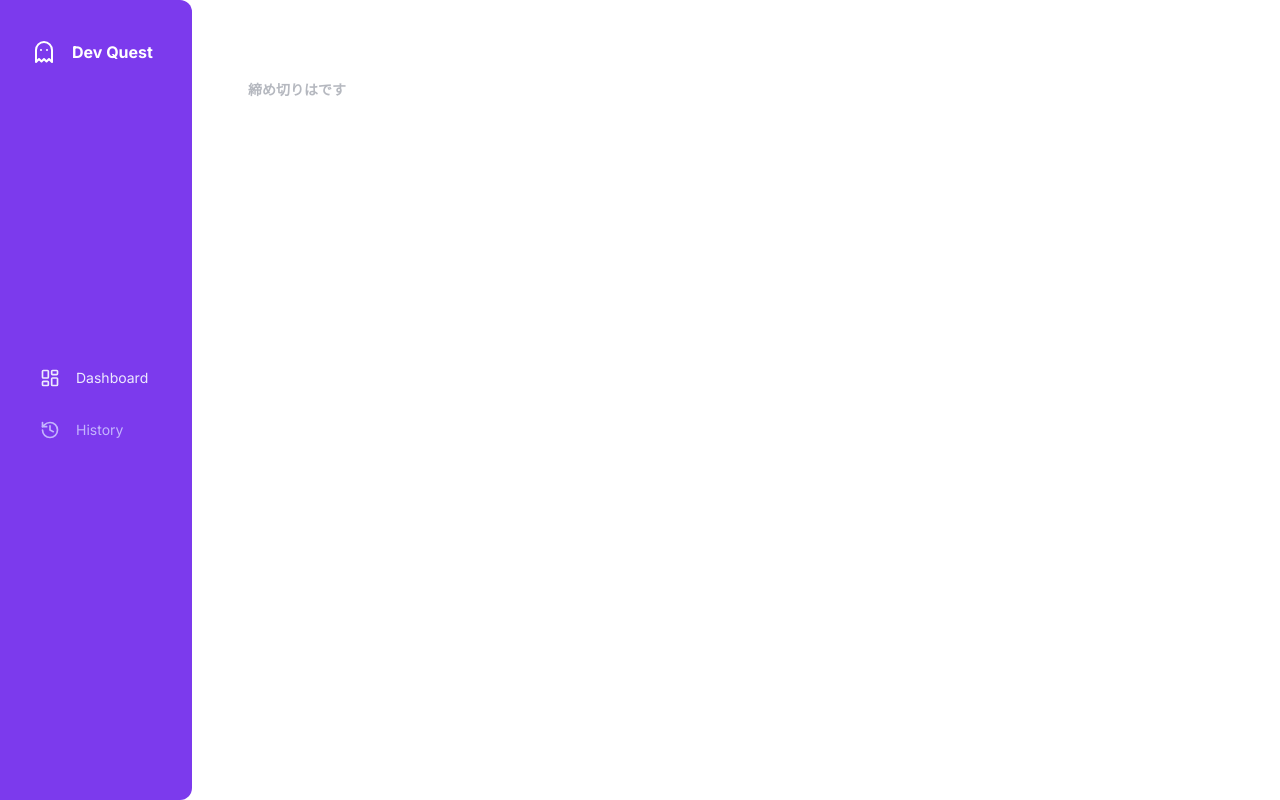
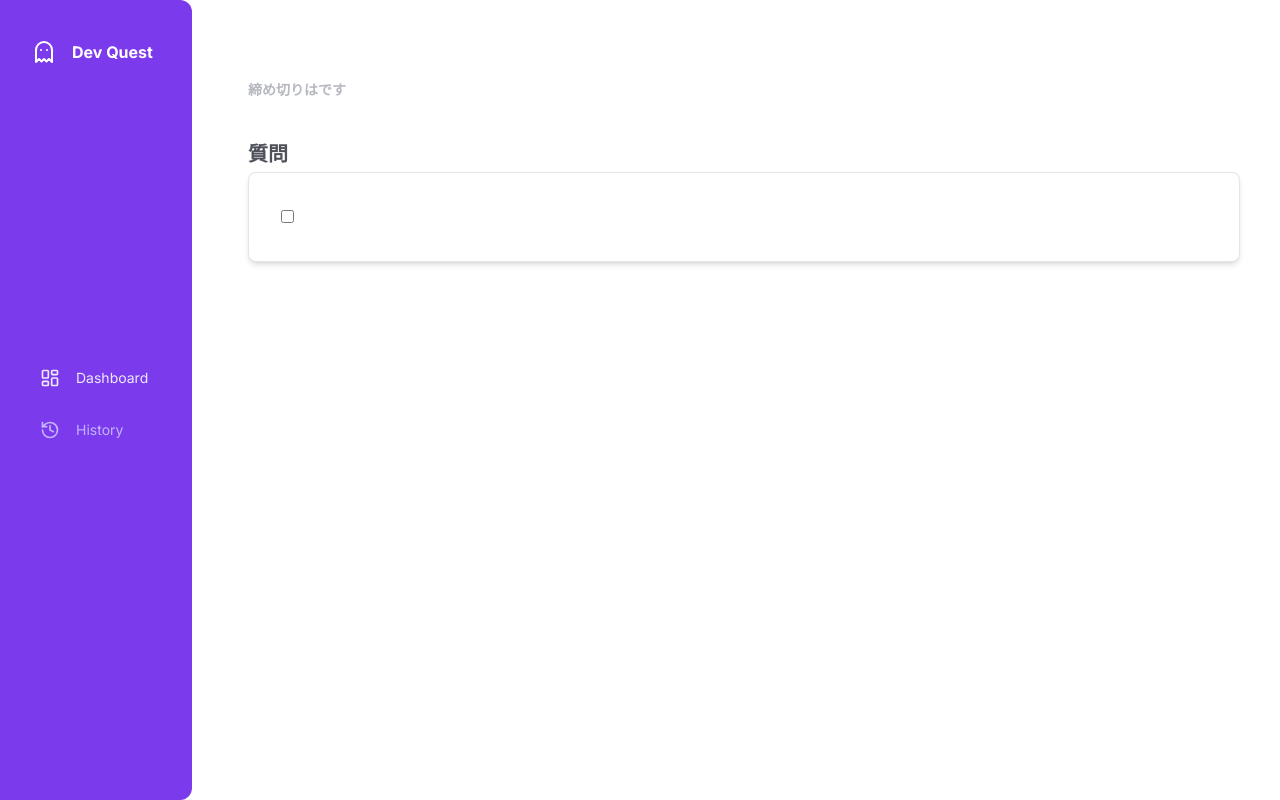
Before and after one commit to SomaTakata/dev-quest-nova, a Next.js app: page /dashboard/1 in a window 1280 px wide. Built offline with nearby package versions, Linux system fonts and the light colour scheme; no server answers.

Commit message:
Card の編集

```diff
--- a/app/(dashboard)/dashboard/[id]/page.tsx
+++ b/app/(dashboard)/dashboard/[id]/page.tsx
@@ -5,6 +5,7 @@ import NavBar from "../../_components/NavBar";
 import EditorBoardHeader from "./_components/EditorBoardTitle";
 import { DataContext } from "../../layout";
 import { usePathname } from "next/navigation";
+import { Progress } from "@/components/ui/progress";
 interface ProjectItem {
   id: string;
   companyName: string;
@@ -31,10 +32,24 @@ const page = () => {
     <div className="h-full w-full flex relative">
       <SideBar />
       <NavBar />
-      <div className="z-10 w-full h-full ml-52 pt-10  ">
-        <div className="p-10   flex flex-col">
+      <div className="z-10 w-full  h-full ml-52 pt-10  ">
+        <div className="p-10 flex flex-col">
           {/* 上部タイトルとアイコン */}
-          <EditorBoardHeader companyName={filteredProjects[0]?.companyName} />
+          <EditorBoardHeader
+            companyName={filteredProjects[0]?.companyName}
+            deadline={filteredProjects[0]?.deadline}
+          />
+          <div className="h-10 w-full " />
+          <div className="">
+            <p className="text-foreground/70 text-xl font-bold mb-1">質問</p>
+            <div className=" w-full p-8 rounded-lg border border-card-foreground/10 bg-card  shadow-md">
+              <div>
+                <input type="checkbox"></input>
+              </div>
+              <div></div>
+              <div></div>
+            </div>
+          </div>
         </div>
       </div>
     </div>
--- a/app/(dashboard)/dashboard/_components/Card.tsx
+++ b/app/(dashboard)/dashboard/_components/Card.tsx
@@ -24,7 +24,7 @@ const Card = ({ companyName, deadline, url, id }: ProjectItem) => {
 
   return (
     <Link href={`/dashboard/${id}`}>
-      <div className=" w-full p-7 rounded-lg border border-card-foreground/10 bg-card  shadow-md ">
+      <div className=" w-full p-8 rounded-lg border border-card-foreground/10 bg-card  shadow-md ">
         <div className="px-3">
           <div className="flex items-center justify-between mb-7">
             <p className=" font-bold text-xl ">{companyName}</p>
@@ -36,11 +36,9 @@ const Card = ({ companyName, deadline, url, id }: ProjectItem) => {
               あと{daysUntilDeadline}日
             </p>
           </div>
-
-          <div className="flex mb-4 gap-5 items-center">
+          <div className="flex mb-3 gap-5 items-center">
             <p className="text-primary text-sm font-semibold">進捗</p>
-
-            <Progress value={33} className="h-3 w-[60%]" />
+            <Progress value={33} className="h-3 w-[70%]" />
             <p className="text-muted-foreground/50 text-sm font-semibold">
               60%
             </p>
```
